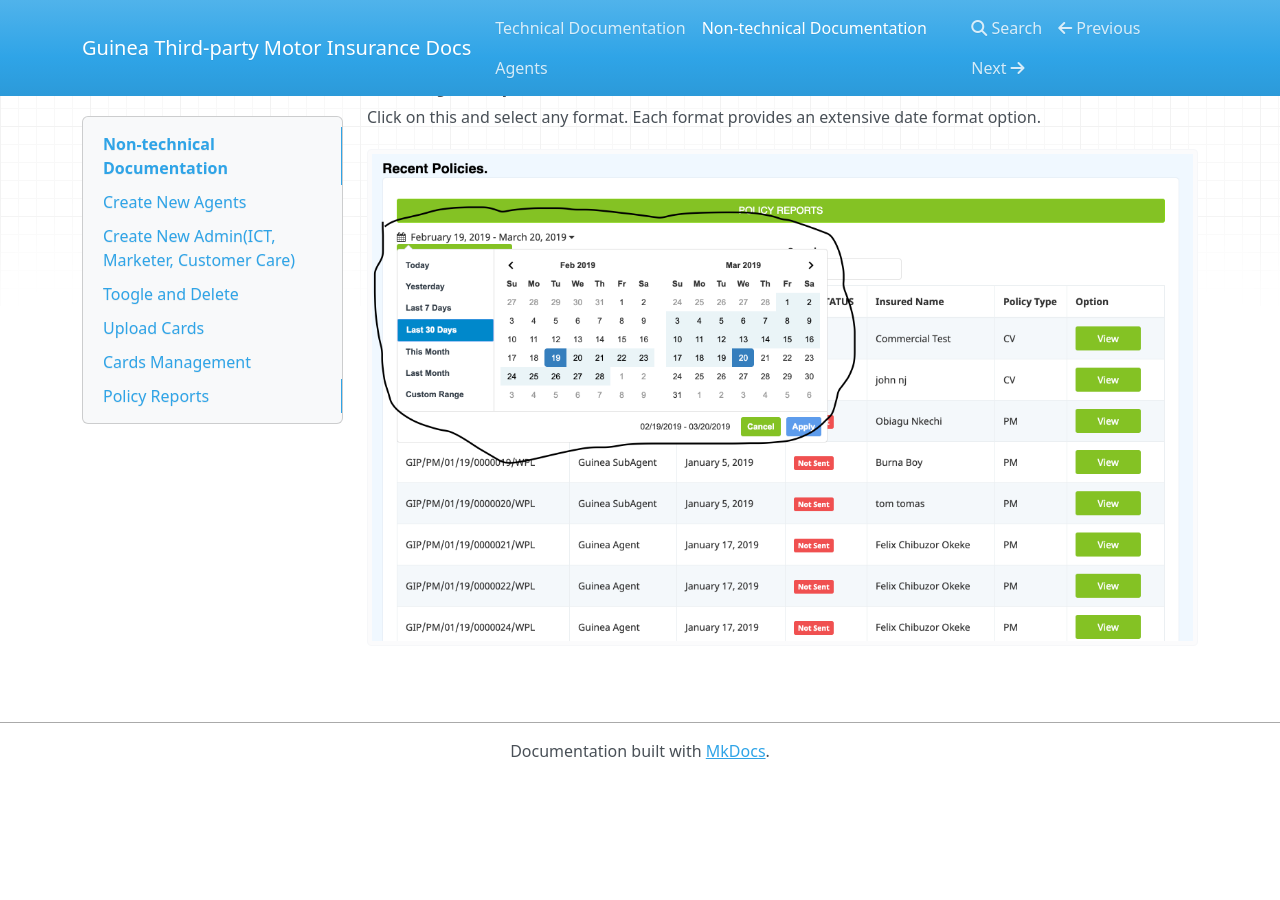
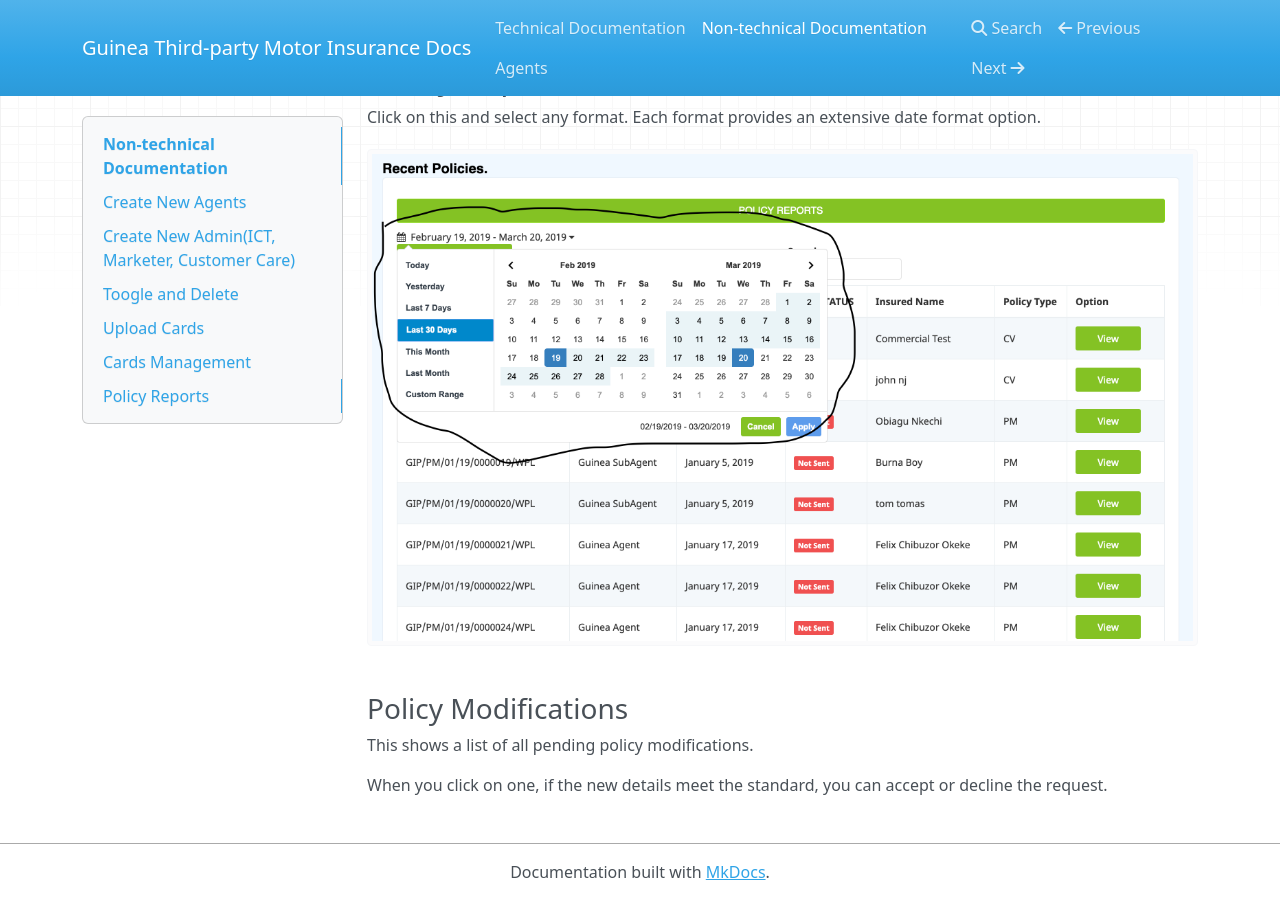
Before and after one commit to felixiho/motor-docs, an MkDocs documentation site: the page built from docs/about.md, in a window 1280 px wide and 900 px high, scrolled down 1163 px. Built offline with MkDocs 1.6.1, drawn with Linux system fonts in a browser that asks for light colours; nearby versions of some CDN libraries; before the commit the page ends 1942 px from its top, so only the background shows below that.

Commit message:
policy modifications

```diff
--- a/docs/about.md
+++ b/docs/about.md
@@ -40,3 +40,8 @@ To do this enter the Pin of the card.
 ## Policy Reports
 Click on this and select any format. Each format provides an extensive date format option.
 ![date](img/date.png)
+
+### Policy Modifications
+This shows a list of all pending policy modifications.
+
+When you click on one, if the new details meet the standard, you can accept or decline the request.
```
